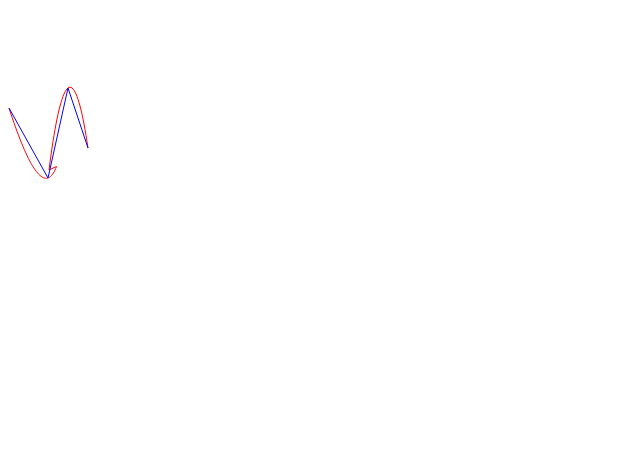
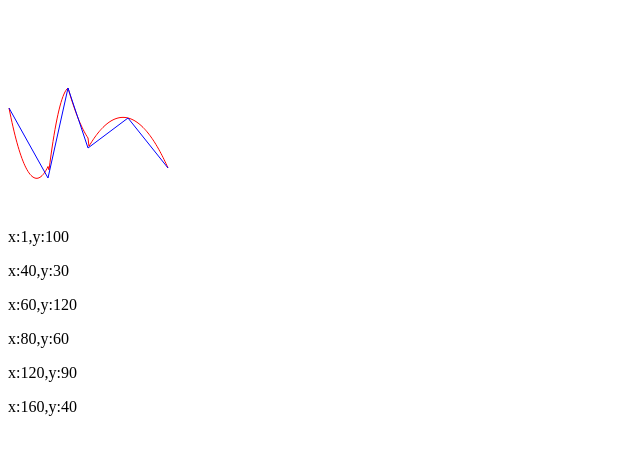
Before and after one commit to brianZeng/FlipJS, a website: page demo/interpolation.html in a window 1280 px wide. Shown: the whole page, without its empty margins (0-640 px from the left). Drawn offline with Linux system fonts and the light colour scheme.

Commit message:
quadratic interpolation

```diff
--- a/bin/flip.js
+++ b/bin/flip.js
@@ -1268,9 +1268,8 @@
         this._ensureAxisAlign();
         this._initDx();
     },
-
       interpolate: function (x) {
-        var i0, i1, x1, xs = this.axis.x, ys = this.axis.y, vx, t, vp;
+        var i0, i1, x1, xs = this.axis.x, ys = this.axis.y, x0, t, vp;
         x1 = arrFirst(xs, function (num) {
           return num >= x
         });
@@ -1279,11 +1278,11 @@
         else if (i1 == xs.length - 1)
           i1 = i1 - 1;
         i0 = i1 - 1;
-        vx = xs.slice(i0, i0 + 3);
-        t = (x - vx[0]) / (vx[2] - vx[0]);
+        t = (x - (x0 = xs[i0])) / (xs[i0 + 2] - x0);
         vp = [2 * t * t - 3 * t + 1, 4 * t - 4 * t * t, 2 * t * t - t];
         return {
-          x: Vec.multi(vp, vx), y: Vec.multi(vp, ys.slice(i0, i0 + 3))
+          x: x,//Vec.multi(vp, vx),
+          y: Vec.multi(vp, ys.slice(i0, i0 + 3))
       }
     }
 
--- a/demo/interpolation.html
+++ b/demo/interpolation.html
@@ -7,6 +7,7 @@
 </head>
 <body>
 <canvas id="cvs" width="200" height="200"></canvas>
+<div id="info"></div>
 <script>
     var cvs = document.querySelector('#cvs'), ctx = cvs.getContext('2d');
     function concatPoints(points, color) {
@@ -29,16 +30,36 @@
         });
     }
     function testLinear() {
-        var inter = Flip.interpolate('quadratic', [1, 40, 60, 80], [100, 30, 120, 60]), itor = inter.getItor(), ps;
+        var inter = Flip.interpolate('quadratic', [1, 40, 60, 80, 120, 160], [100, 30, 120, 60, 90, 40]), itor = inter.getItor(), ps;
         concatPoints(itor.all(), 'red');
         ps = inter.axis.x.map(function (x, i) {
-            return {x: x, y: inter.axis.y[i]}
+            var p = {x: x, y: inter.axis.y[i]};
+            addInfo(p.x, p.y);
+            return p;
         });
         concatPoints(ps, 'blue');
+        console.log(itor.all().filter(function (p) {
+            return p.x >= 40 && p.x < 60
+        }).map(function (p) {
+            return 'x:' + p.x + ',y:' + parseInt(p.y) + ' ';
+        }).join('\n'));
         // concatPoints([{x:0,y:100},{x:70,y:30},{x:140,y:120}],'red');
 
     }
+    function $(slt) {
+        return document.querySelector(slt);
+    }
+    function addInfo(x, y) {
+        var p = document.createElement('p');
+        p.innerHTML = 'x:*,y:^'.replace('*', x).replace('^', y);
+        $('#info').appendChild(p);
+    }
     testLinear();
+    cvs.addEventListener('click', function (e) {
+        var x = e.clientX - cvs.clientLeft - cvs.offsetLeft, y = cvs.height - e.clientY + cvs.clientTop + cvs.offsetTop;
+        addInfo(x, y);
+        // debugger;
+    });
 </script>
 <script>
     function NewtonInterpolate(points) {
```
Also changed, not shown: src/interpolation/quadratic.js (+4 -5 lines). Lines whose indentation alone changed are shown as unchanged.
